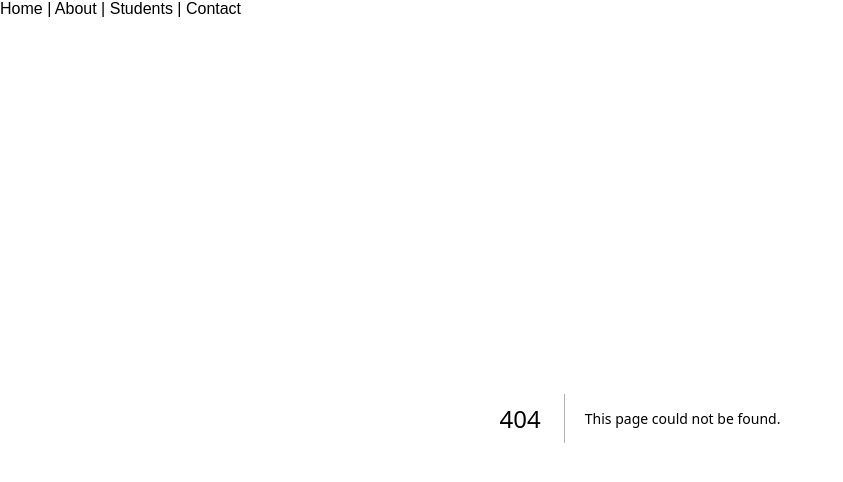
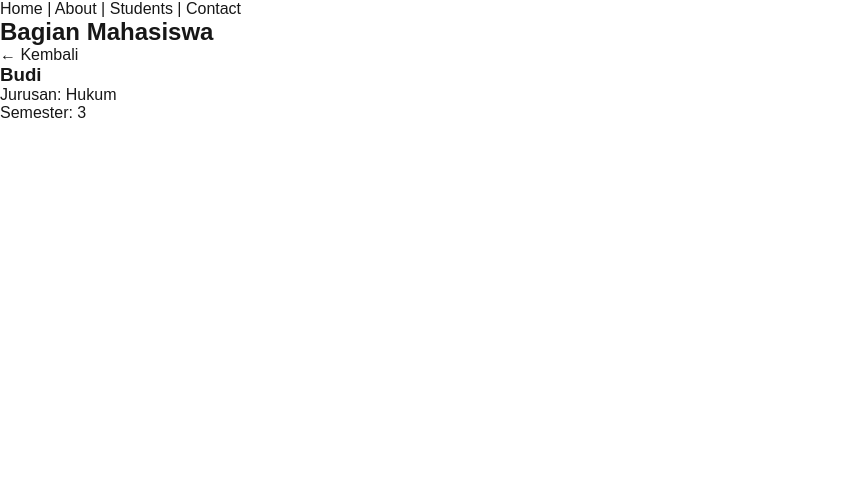
Before and after one commit to Zenkysetiawan/Next-modul, a Next.js app: page /students/1 in a window 1280 px wide. Before the commit this address had no page. Shown: the top 482 px of the page, without its empty margins (0-843 px from the left). Built offline with nearby package versions, Linux system fonts and the light colour scheme.

Commit message:
Dynamic route detail mahasiswa

```diff
--- /dev/null
+++ b/src/app/students/[id]/page.tsx
@@ -0,0 +1,25 @@
+import Link from "next/link";
+import { notFound } from "next/navigation";
+import { students } from "@/data/students";
+
+export default async function StudentDetailPage({
+  params,
+}: {
+  params: Promise<{ id: string }>;
+}) {
+  const { id } = await params;
+  const student = students.find((s) => s.id === Number(id));
+
+  if (!student) {
+    notFound();
+  }
+
+  return (
+    <div>
+      <Link href="/students">← Kembali</Link>
+      <h3>{student.name}</h3>
+      <p>Jurusan: {student.major}</p>
+      <p>Semester: {student.semester}</p>
+    </div>
+  );
+}
--- /dev/null
+++ b/src/data/students.ts
@@ -0,0 +1,13 @@
+export interface Student {
+  id: number;
+  name: string;
+  major: string;
+  semester: number;
+}
+
+export const students: Student[] = [
+  { id: 1, name: "Budi", major: "Hukum", semester: 3 },
+  { id: 2, name: "Sari", major: "Sastra", semester: 5 },
+  { id: 3, name: "Andi", major: "Informatika", semester: 1 },
+  { id: 4, name: "Zenky", major: "Informatika", semester: 5 },
+];
```
Also changed, not shown: src/app/students/page.tsx (+3 -6 lines).
